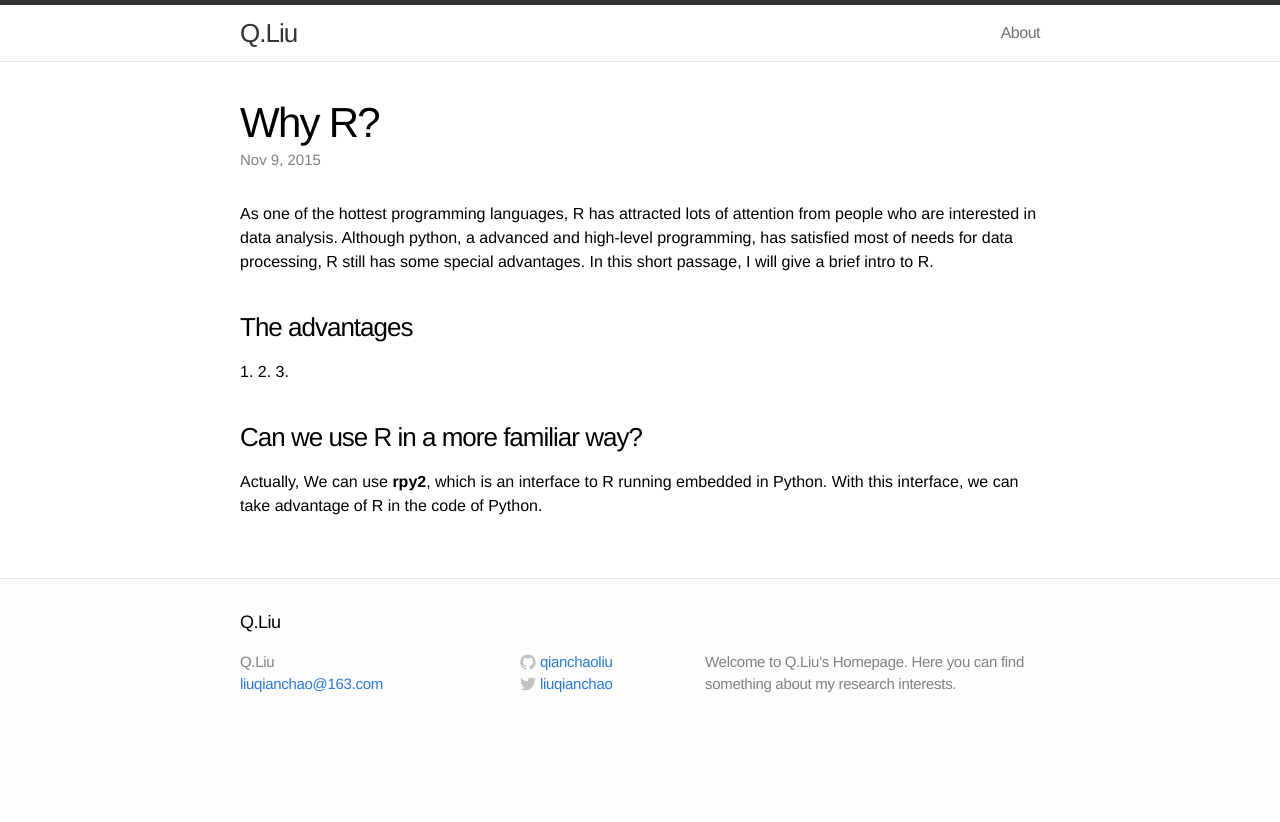
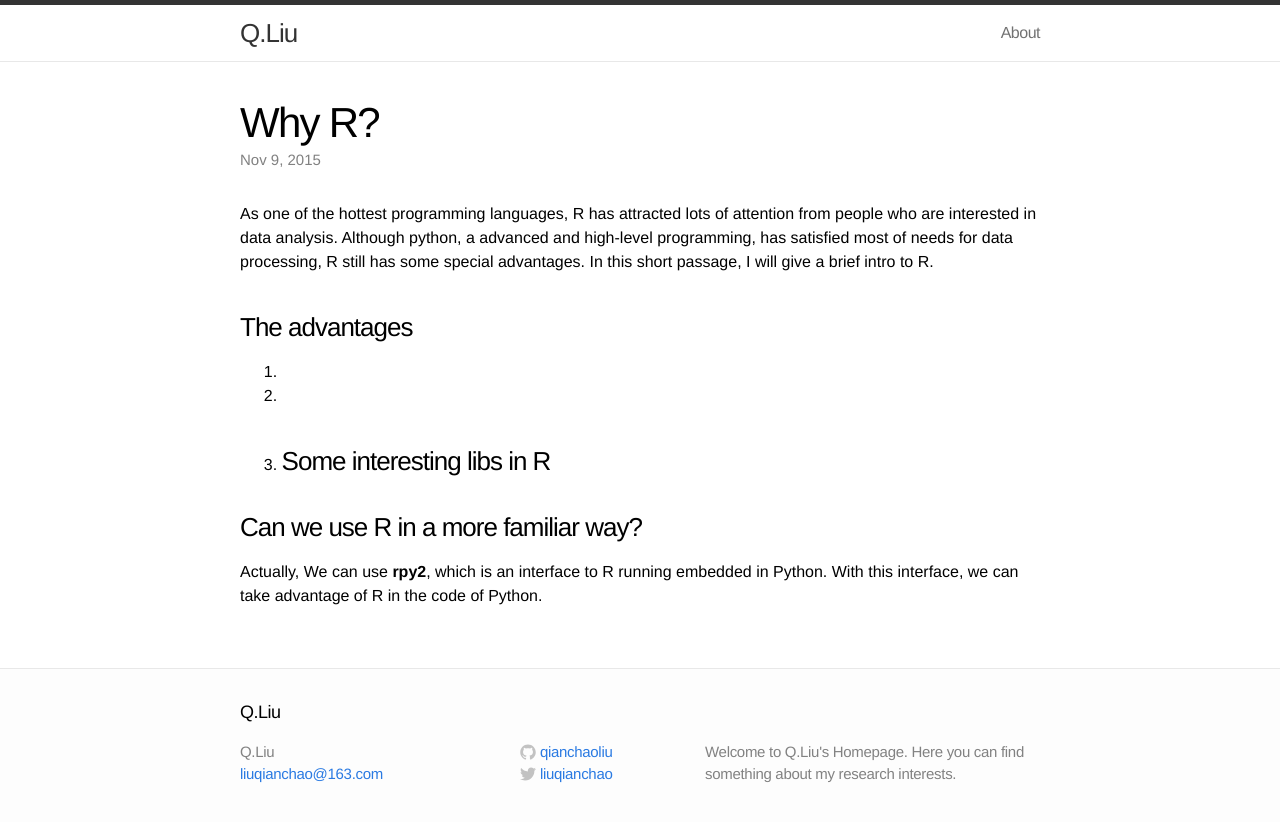
Before and after one commit to QianchaoLiu/QianchaoLiu.github.io, a Jekyll site: the page built from _posts/2015-11-09-R.markdown, in a window 1280 px wide. Shown: the top 822 px of the page. Built offline with Jekyll 4.4.1, drawn with Linux system fonts in a browser that asks for light colours.

Commit message:
update passage3

```diff
--- a/_posts/2015-11-09-R.markdown
+++ b/_posts/2015-11-09-R.markdown
@@ -4,10 +4,13 @@ title:  "Why R?"
 date:   2015-11-09 22:35:04
 categories: liuqianchao update
 ---
+
 As one of the hottest programming languages, R has attracted lots of attention from people who are interested in data analysis. Although python, a advanced and high-level programming, has satisfied most of needs for data processing, R still has some special advantages. In this short passage, I will give a brief intro to R.
-###The advantages
+### The advantages
 1.
 2.
 3.
-###Can we use R in a more familiar way?
+### Some interesting libs in R
+
+### Can we use R in a more familiar way?
 Actually, We can use **rpy2**, which is an interface to R running embedded in Python. With this interface, we can take advantage of R in the code of Python.
```
